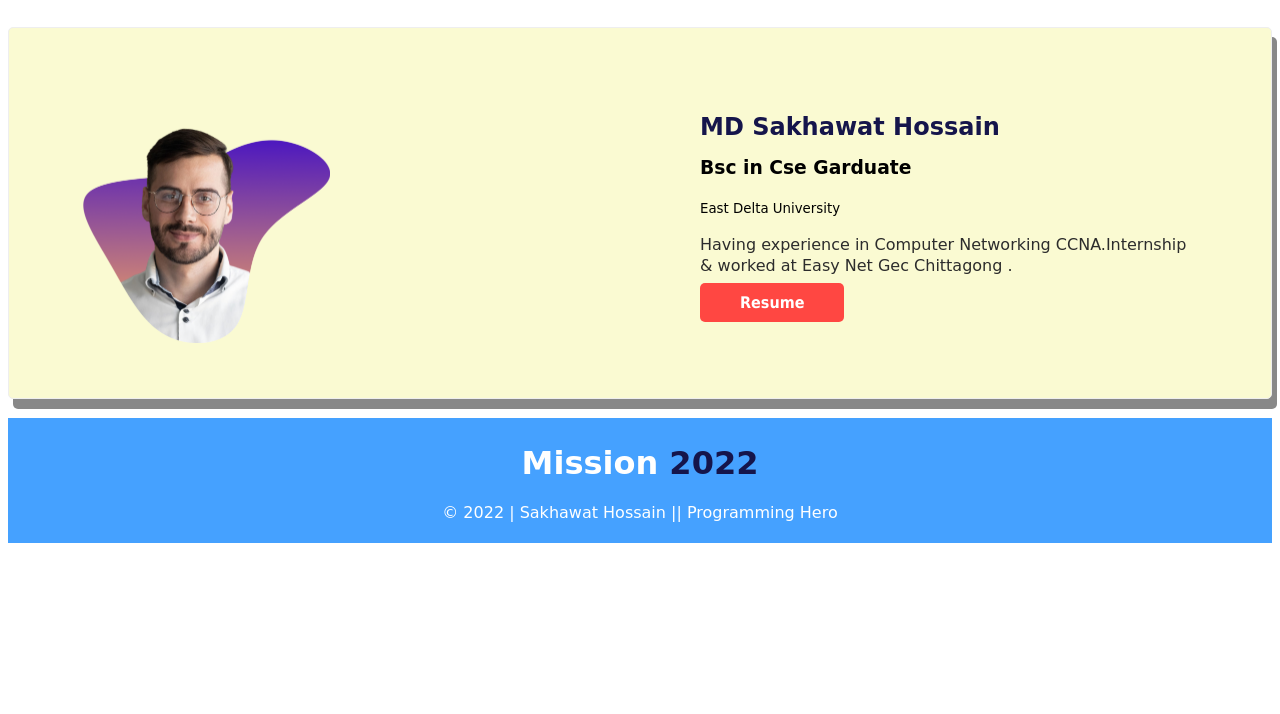
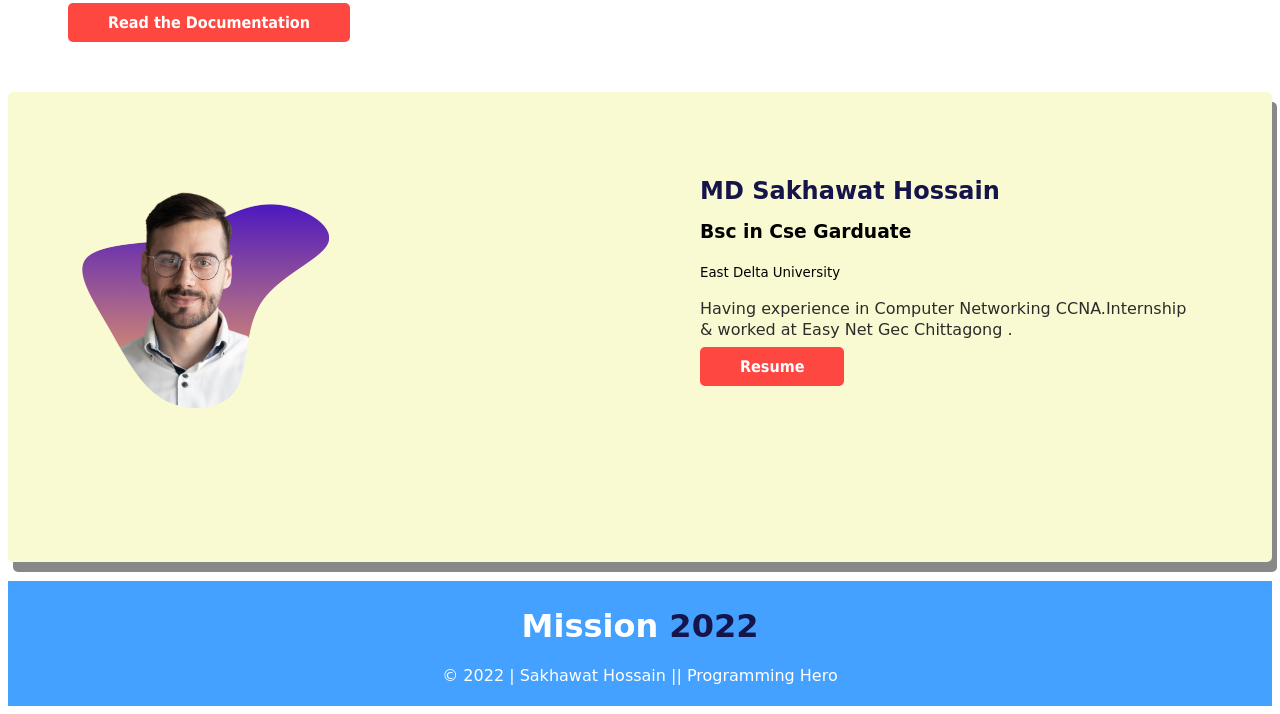
Before and after one commit to SakawatSakib/target-2022, a plain HTML site: page index.html in a window 1280 px wide. Shown: the part 2032-2746 px from the top of the page. Before the commit the page ends 2583 px from the top, so only its background shows below. Drawn offline with Linux system fonts and the light colour scheme; a web font is replaced by a local one.

Commit message:
not good bcz its having problem after git push

```diff
--- a/style.css
+++ b/style.css
@@ -84,7 +84,7 @@ body{
 }
 .box{
 
-    height:335px;
+    height:400px;
     margin: 0 50px;
     padding: 0 10px;
     border: 1px;
@@ -95,9 +95,9 @@ body{
     background-color: lightgoldenrodyellow;
     display: flex;
     width: 100%;
-    height: 350px;
+    height: 450px;
     border-radius: 5px;
-    border: 1px ridge;
+    border: 1px ;
 
     padding: 10px;
     box-shadow: 5px 10px #888888;
```
